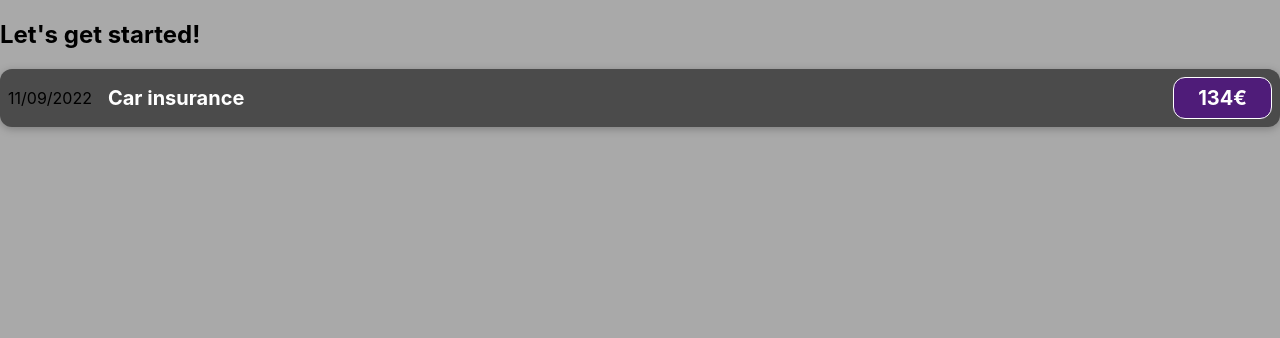
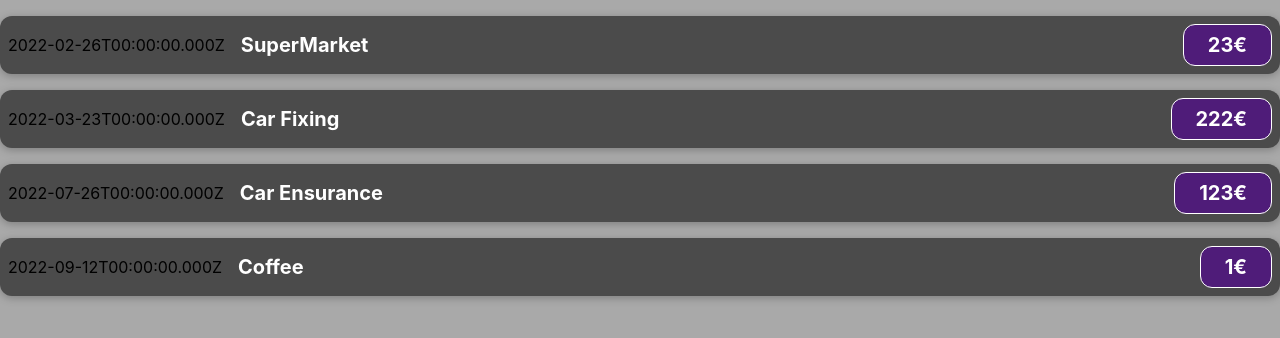
Before and after one commit to JavierFananasNaya/React-Expense-tracker, a React (Create React App) app in the folder my-app/: page / in a window 1280 px wide. Shown: the top 338 px of the page. Built offline with nearby package versions, Linux system fonts and the light colour scheme.

Commit message:
passing data via props

```diff
--- a/my-app/src/App.js
+++ b/my-app/src/App.js
@@ -2,10 +2,19 @@
 import ExpenseItem from "./components/ExpenseItem";
 
 function App() {
+  const expenses = [
+    { id: 'e2', title: "SuperMarket", amount: 23, date: new Date(2022, 1, 26) },
+    { id: 'e3', title: "Car Fixing", amount: 222, date: new Date(2022, 2, 23) },
+    { id: 'e1', title: "Car Ensurance", amount: 123, date: new Date(2022, 6, 26) },
+    { id: 'e4', title: "Coffee", amount: 1, date: new Date(2022, 8, 12) },
+  ];
+
   return (
     <div>
-      <h2>Let's get started!</h2>
-      <ExpenseItem></ExpenseItem>
+      <ExpenseItem title={expenses[0].title} amount={expenses[0].amount} date={expenses[0].date}></ExpenseItem>
+      <ExpenseItem title={expenses[1].title} amount={expenses[1].amount} date={expenses[1].date}></ExpenseItem>
+      <ExpenseItem title={expenses[2].title} amount={expenses[2].amount} date={expenses[2].date}></ExpenseItem>
+      <ExpenseItem title={expenses[3].title} amount={expenses[3].amount} date={expenses[3].date}></ExpenseItem>
     </div>
   );
 }
--- a/my-app/src/components/ExpenseItem.js
+++ b/my-app/src/components/ExpenseItem.js
@@ -1,12 +1,12 @@
 import './ExpenseItem.css'
 
-function ExpenseItem() {
+function ExpenseItem(props) {
   return (
     <div className="expense-item">
-      <div>11/09/2022</div>
+      <div>{props.date.toISOString()}</div>
       <div className="expense-item__description">
-        <h2>Car insurance</h2>
-        <div className="expense-item__price">134€</div>
+        <h2>{props.title}</h2>
+        <div className="expense-item__price">{props.amount}€</div>
       </div>
     </div>
   );
```
